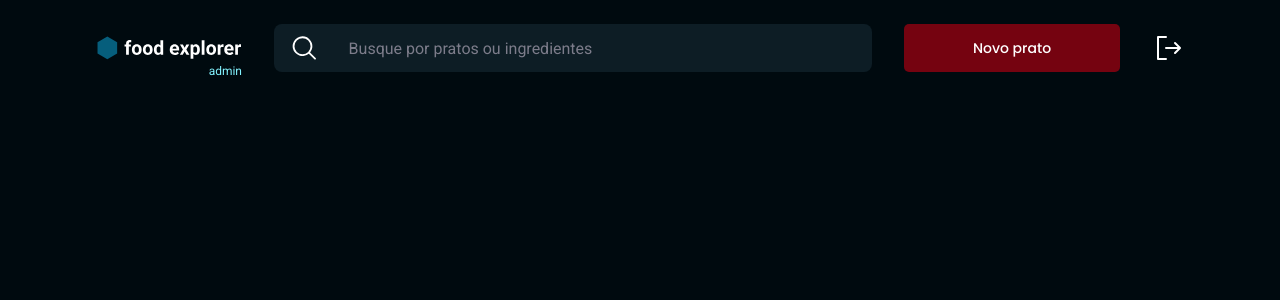
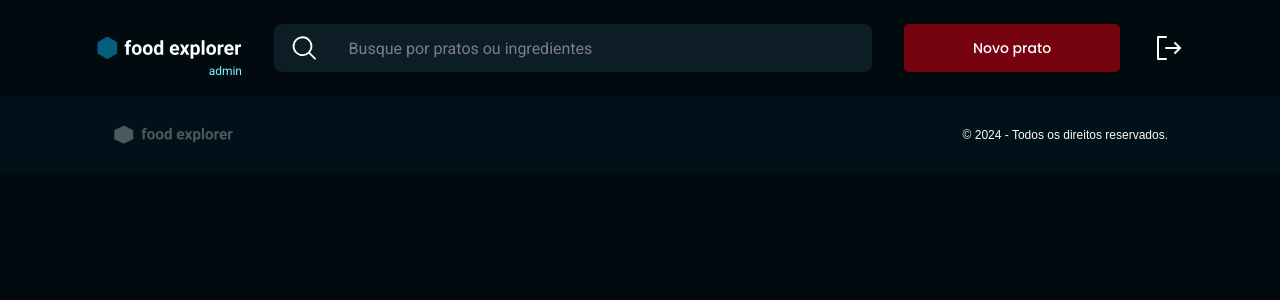
Before and after one commit to agleymelo/food-explorer-web, a React (Vite) app: page / in a window 1280 px wide. Before the commit this address had no page. Shown: the top 300 px of the page. Built offline with nearby package versions, Linux system fonts and the light colour scheme.

Commit message:
Create component footer

```diff
--- /dev/null
+++ b/src/components/Footer/index.jsx
@@ -0,0 +1,13 @@
+import logoBlack from '../../assets/logo-black.png'
+
+import * as S from './styles'
+
+export function Footer() {
+  return (
+    <S.Container>
+      <img src={logoBlack} alt="Logo do Food Explorer na cor cinza" />
+
+      <p>&copy; {new Date().getFullYear()} - Todos os direitos reservados.</p>
+    </S.Container>
+  )
+}
--- /dev/null
+++ b/src/components/Footer/styles.js
@@ -0,0 +1,27 @@
+import styled from 'styled-components'
+
+import { DEVICE_BREAKPOINTS } from '../../styles/device-breakpoints'
+
+export const Container = styled.footer`
+  display: flex;
+  align-items: center;
+  justify-content: space-between;
+
+  height: 4.8125rem;
+
+  background-color: ${({ theme }) => theme.COLORS.DARK_600};
+
+  padding: 1.8125rem 1.6875rem;
+
+  p {
+    font-family: 'Popins', sans-serif;
+    font-size: 0.75rem;
+
+    color: ${({ theme }) => theme.COLORS.LIGHT_200};
+  }
+
+  @media (min-width: ${DEVICE_BREAKPOINTS.LG}) {
+    margin: 0 auto;
+    padding: 0 7rem;
+  }
+`
--- a/src/components/Header/index.jsx
+++ b/src/components/Header/index.jsx
@@ -23,11 +23,15 @@ export function Header({ onOpenMenu, onCloseMenu, menuIsOpen }) {
       <S.Menu>
         <div id="desktop">
           {isAdmin ? (
-            <>
             <Link to="/">
               <img src={logoSvg} alt="" />
               <p>admin</p>
             </Link>
+          ) : (
+            <Link to="/">
+              <img src={logoSvg} alt="" />
+            </Link>
+          )}
 
           <Input
             icon={MagnifyingGlass}
@@ -35,31 +39,18 @@ export function Header({ onOpenMenu, onCloseMenu, menuIsOpen }) {
             onChange={(e) => setSearch(e.target.value)}
           />
 
+          {isAdmin ? (
             <div className="actions">
               <Button title="Novo prato" />
 
               <SignOut />
             </div>
-            </>
           ) : (
-            <>
-              <Link to="/">
-                <img src={logoSvg} alt="" />
-                <p>admin</p>
-              </Link>
-
-              <Input
-                icon={MagnifyingGlass}
-                placeholder="Busque por pratos ou ingredientes"
-                onChange={(e) => setSearch(e.target.value)}
-              />
-
             <div className="actions">
               <Button icon={Receipt} title="Pedidos (0)" />
 
               <SignOut />
             </div>
-            </>
           )}
         </div>
 
--- a/src/components/SideMenu/index.jsx
+++ b/src/components/SideMenu/index.jsx
@@ -3,6 +3,7 @@ import { MagnifyingGlass, X } from '@phosphor-icons/react'
 import { Input } from '../Input'
 
 import * as S from './styles'
+import { Footer } from '../Footer'
 
 export function SideMenu({ onCloseMenu, menuIsOpen, setSearch }) {
   const isAdmin = true
@@ -39,6 +40,8 @@ export function SideMenu({ onCloseMenu, menuIsOpen, setSearch }) {
               <button>Sair</button>
             </S.MenuMobileButtonAction>
           </S.MenuMobileContent>
+
+          <Footer />
         </>
       )}
     </S.MenuAsideMobile>
--- a/src/components/SideMenu/styles.js
+++ b/src/components/SideMenu/styles.js
@@ -63,6 +63,7 @@ export const MenuMobileHeader = styled.header`
 export const MenuMobileContent = styled.div`
   max-width: 23.25rem;
   width: 100%;
+  height: 100%;
 
   margin: 0 auto;
 
--- a/src/pages/Home/index.jsx
+++ b/src/pages/Home/index.jsx
@@ -3,6 +3,7 @@ import { useState } from 'react'
 import { Header } from '../../components/Header'
 
 import * as S from './styles'
+import { Footer } from '../../components/Footer'
 
 export function Home() {
   const [menuIsOpen, setMenuIsOpen] = useState(false)
@@ -10,6 +11,8 @@ export function Home() {
   return (
     <>
       <Header onOpenMenu={() => setMenuIsOpen(true)} menuIsOpen={menuIsOpen} onCloseMenu={() => setMenuIsOpen(false)} />
+
+      <Footer />
     </>
   )
 }
--- a/src/pages/Home/styles.js
+++ b/src/pages/Home/styles.js
@@ -1,3 +1,5 @@
 import styled from "styled-components";
 
-export const Container = styled.div``
+export const Container = styled.div`
+
+`
```
Also changed, not shown: src/assets/logo-black.png (added). Lines whose indentation alone changed are shown as unchanged.
